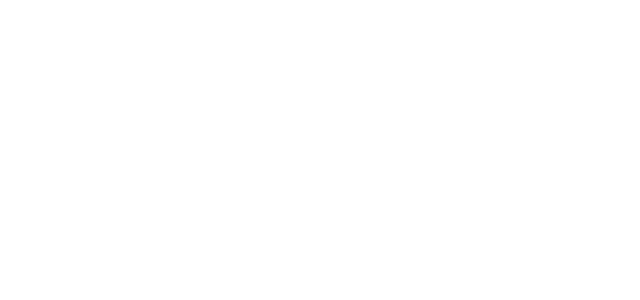
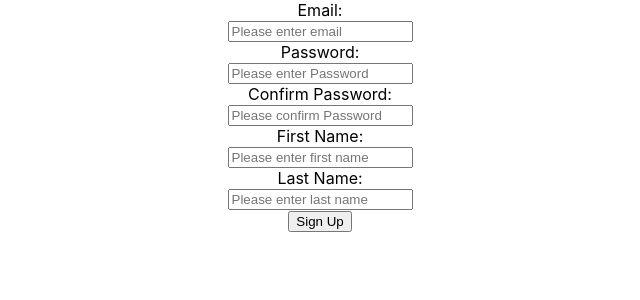
Before and after one commit to hesterrk/Expat_Front_End, a React (Create React App) app in the folder expat_journal/: page /signup in a window 1280 px wide. Shown: the top 300 px of the page, without its empty margins (320-960 px from the left). Built offline with nearby package versions, Linux system fonts and the light colour scheme.

Commit message:
login and sign up successfully working, gets token for both

```diff
--- a/expat_journal/src/components/Login.js
+++ b/expat_journal/src/components/Login.js
@@ -1,11 +1,10 @@
 import React from "react";
-import axios from "axios";
+import { changeLoginInput, postLogin } from "./actions/actionCreators";
+import { connect } from "react-redux";
 import { useHistory } from "react-router-dom";
-import { changeLoginInput } from "./actions/actionCreators";
-import { connect } from "react-redux";
+
 
 function Login(props) {
-  const history = useHistory();
 
   const handleChange = e => {
     props.changeLoginInput({
@@ -15,23 +14,31 @@
   };
 
 
-//   const onLogin = e => {
-//     e.preventDefault();
+  const onLogin = e => {
+    e.preventDefault();
+    props.postLogin({
+      email: props.email,
+      password: props.password
+    })
+    //history
+
+    //         //PUSH TO JOURNALLIST COMPONENT: dashboard --> list of users images
+//         // history.push("/");
+
 //     axios
 //       .post("https://expat-journals.herokuapp.com/api/v1/auth/login", userLogin)
 //       .then(res => {
 //         localStorage.setItem("token", res.data.token);
 //         console.log(res);
-//         //PUSH TO JOURNALLIST COMPONENT: dashboard --> list of users images
-//         // history.push("/");
+
 //       })
 //       .catch(err => console.log(err));
-//   };
+  };
 
   return (
     <div>
       <h3> Please Login In Here: </h3>
-      <form className="formContainer">
+      <form className="formContainer" onSubmit={onLogin}>
         <label>
           Email: <br></br>
           <input
@@ -62,10 +69,9 @@
 
 const mapStateToProps = state => {
   return {
-      //CHANGE THIS TO REFLECT UPDATED STATE
     email: state.loginFormReducer.loginInput.email,
     password: state.loginFormReducer.loginInput.password
   };
 };
 
-export default connect(mapStateToProps, { changeLoginInput })(Login);
+export default connect(mapStateToProps, { changeLoginInput, postLogin })(Login);
--- a/expat_journal/src/components/SignUp.js
+++ b/expat_journal/src/components/SignUp.js
@@ -1,13 +1,114 @@
 import React from "react";
+import { postSignUp, changeSignInput } from "./actions/actionCreators";
+import { connect } from "react-redux";
+import { useHistory } from "react-router-dom";
 
 
-function SignUp() {
 
-    return (
-        <div>
 
-        </div>
-    )
+function SignUp(props) {
+
+  const history = useHistory();
+
+    const handleChange = e => {
+        props.changeSignInput({
+          inputName: e.target.name,
+          inputValue: e.target.value
+        });
+      };
+
+
+      const onSign = e => {
+        e.preventDefault();
+        props.postSignUp({
+          email: props.email,
+          password: props.password,
+          confirm_password: props.confirm_password,
+          first_name: props.first_name,
+          last_name: props.last_name
+        })
+        history.push('/login');
+
+    };
+
+
+
+  return (
+    <div>
+      <form className="formContainer" onSubmit={onSign}>
+        <label>
+          Email: <br></br>
+          <input
+            type="text"
+            name="email"
+            placeholder="Please enter email"
+            value={props.email}
+            onChange={handleChange}
+          />
+        </label>
+        <br></br>
+        <label>
+          Password: <br></br>
+          <input
+            type="password"
+            name="password"
+            placeholder="Please enter Password"
+            value={props.password}
+            onChange={handleChange}
+          />
+        </label>
+        <br></br>
+        <label>
+          Confirm Password: <br></br>
+          <input
+            type="password"
+            name="confirm_password"
+            placeholder="Please confirm Password"
+            value={props.confirm_password}
+            onChange={handleChange}
+          />
+        </label>
+        <br></br>
+        <label>
+          First Name: <br></br>
+          <input
+            type="text"
+            name="first_name"
+            placeholder="Please enter first name"
+            value={props.first_name}
+            onChange={handleChange}
+          />
+        </label>
+        <br></br>
+        <label>
+          Last Name: <br></br>
+          <input
+            type="text"
+            name="last_name"
+            placeholder="Please enter last name"
+            value={props.last_name}
+            onChange={handleChange}
+          />
+        </label>
+        <br></br>
+        <button>Sign Up </button>
+      </form>
+    </div>
+  );
+
+
 }
 
-export default SignUp;
+
+const mapStateToProps = state => {
+    return {
+      email: state.signUpReducer.signUpInput.email,
+      password: state.signUpReducer.signUpInput.password,
+      confirm_password: state.signUpReducer.signUpInput.confirm_password,
+      first_name: state.signUpReducer.signUpInput.first_name,
+      last_name: state.signUpReducer.signUpInput.last_name
+
+    };
+  };
+
+  export default connect(mapStateToProps, { changeSignInput, postSignUp })(SignUp);
--- a/expat_journal/src/components/actions/actionCreators.js
+++ b/expat_journal/src/components/actions/actionCreators.js
@@ -1,12 +1,86 @@
-import axios from "axios";
-//use axios only for signup and Login
-//need to import axiosWithAuth too!
+import { axiosWithAuth } from '../utils/axiosWithAuth'
 import * as types from "./actionTypes";
 
+
+
+
 //Login form change Handler function only
+//CHANGE: MAKE THIS LOCAL USESTATE ON LOGIN PAGE
 export function changeLoginInput({ inputName, inputValue }) {
   return {
     type: types.LOGIN_INPUT_CHANGE,
     payload: { inputName, inputValue }
   };
 }
+
+export const postLogin = ({email, password}) => dispatch => {
+
+  dispatch({
+    type: types.POST_LOGIN_START
+  })
+
+
+  axiosWithAuth()
+  .post('api/v1/auth/login', {
+    email,
+    password
+  })
+
+    .then(res => {
+      localStorage.setItem('token', res.data.token);
+      dispatch({
+        type: types.POST_LOGIN_SUCCESS
+      });
+
+    })
+    .catch(err => {
+      console.log(err)
+      dispatch({
+        type: types.POST_LOGIN_ERROR, payload: err.response
+      })
+    })
+
+
+}
+
+
+export function changeSignInput({ inputName, inputValue }) {
+  return {
+    type: types.REGISTER_INPUT_CHANGE,
+    payload: { inputName, inputValue }
+  };
+}
+
+
+export const postSignUp = ({email, password, confirm_password, first_name, last_name}) => dispatch => {
+  dispatch({
+    type: types.POST_REGISTER_START
+  })
+
+
+  axiosWithAuth()
+  .post('api/v1/auth/signup', {
+    email,
+    password,
+    confirm_password,
+    first_name,
+    last_name
+  })
+
+    .then(res => {
+      localStorage.setItem('token', res.data.token);
+      dispatch({
+
+        type: types.POST_REGISTER_SUCCESS, payload: res.data
+      });
+      return true
+    })
+    .catch(err => {
+      console.log(err)
+      dispatch({
+        type: types.POST_REGISTER_ERROR, payload: err.response
+      })
+    })
+
+
+}
--- a/expat_journal/src/components/actions/actionTypes.js
+++ b/expat_journal/src/components/actions/actionTypes.js
@@ -5,3 +5,11 @@
 export const POST_LOGIN_SUCCESS = 'POST_LOGIN_SUCCESS'
 export const POST_LOGIN_ERROR = 'POST_LOGIN_ERROR'
 export const POST_CLEAR_LOGIN = 'POST_CLEAR_LOGIN'
+
+//REGISTER USER
+
+export const REGISTER_INPUT_CHANGE = "REGISTER_INPUT_CHANGE";
+export const POST_REGISTER_START = 'POST_REGISTER_START'
+export const POST_REGISTER_SUCCESS = 'POST_REGISTER_SUCCESS'
+export const POST_REGISTER_ERROR = 'POST_REGISTER_ERROR'
+export const POST_CLEAR_REGISTER = 'POST_CLEAR_REGISTER'
--- /dev/null
+++ b/expat_journal/src/components/reducers/SignUpReducer.js
@@ -0,0 +1,46 @@
+import * as types from "../actions/actionTypes";
+
+const initialValues = {
+    signUpInput: {
+      email: "",
+      password: "",
+      confirm_password: "",
+      first_name: "",
+      last_name: ""
+    },
+    isLoading: false,
+    sendUser: {}
+  };
+
+
+  export const signUpReducer = (state = initialValues, action) => {
+    switch (action.type) {
+      case types.REGISTER_INPUT_CHANGE:
+        return {
+          ...state,
+          signUpInput: {
+            ...state.signUpInput,
+            [action.payload.inputName]: action.payload.inputValue
+          }
+        };
+
+      case types.POST_REGISTER_START:
+        return {
+          ...state,
+          isLoading: true
+        };
+
+      case types.POST_REGISTER_SUCCESS:
+        return {
+          ...state,
+          isLoading: false,
+          sendUser: action.payload
+        };
+
+      case types.POST_CLEAR_REGISTER:
+        return initialValues;
+
+      default:
+        return state;
+    }
+  };
--- a/expat_journal/src/components/reducers/index.js
+++ b/expat_journal/src/components/reducers/index.js
@@ -1,7 +1,9 @@
 import { combineReducers } from 'redux';
 import { loginFormReducer } from './loginFormReducer';
+import { signUpReducer } from './SignUpReducer';
 
 export default combineReducers({
-    loginFormReducer
+    loginFormReducer,
+    signUpReducer
 
 });
--- a/expat_journal/src/components/reducers/loginFormReducer.js
+++ b/expat_journal/src/components/reducers/loginFormReducer.js
@@ -5,8 +5,8 @@
     email: "",
     password: ""
   },
-  userLogin: [],
-  isLoading: false
+  // userLogin: [],
+  isLoading: false,
 };
 
 //Functionality for Login form
@@ -32,7 +32,7 @@
       return {
         ...state,
         isLoading: false,
-        userLogin: action.payload
+        // userLogin: action.payload
       };
 
     case types.POST_CLEAR_LOGIN:
--- a/expat_journal/src/components/utils/axiosWithAuth.js
+++ b/expat_journal/src/components/utils/axiosWithAuth.js
@@ -0,0 +1,10 @@
+import axios from "axios";
+
+export const axiosWithAuth = () => {
+  return axios.create({
+    baseURL: "https://expat-journals.herokuapp.com",
+    headers: {
+      Authorization: localStorage.getItem("token")
+    }
+  });
+};
--- a/expat_journal/src/index.js
+++ b/expat_journal/src/index.js
@@ -5,11 +5,15 @@
 import App from "./App";
 //redux Set up
 
-import { createStore } from "redux";
+import { createStore, applyMiddleware } from "redux";
 import { Provider } from "react-redux";
 import rootReducer from "./components/reducers";
+import thunk from 'redux-thunk';
 
-const store = createStore(rootReducer);
+
+
+const store = createStore(rootReducer, applyMiddleware(thunk));
+
 
 ReactDOM.render(
   <Provider store={store}>
```
